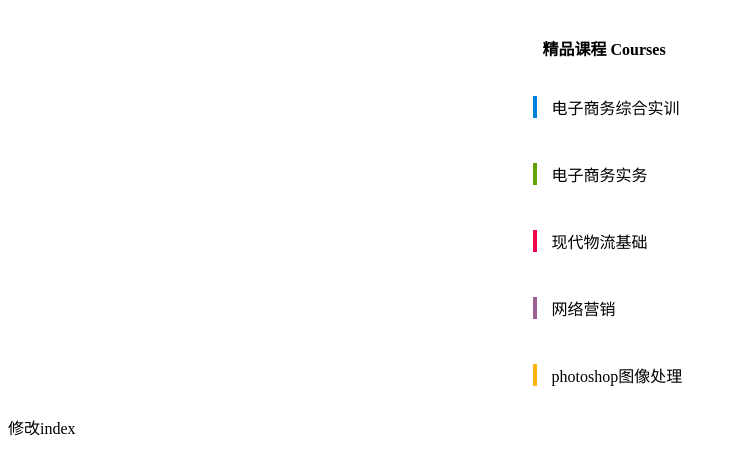
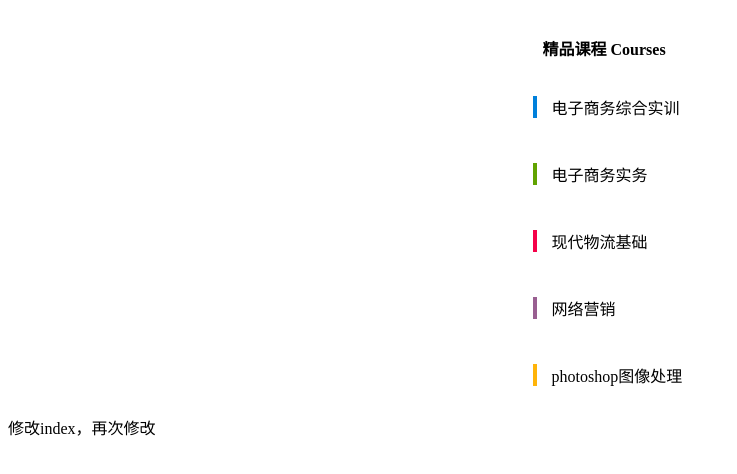
Before and after one commit to henulm/hello-world.test, a plain HTML site: page index.html in a window 1280 px wide. Shown: the whole page, without its empty margins (0-737 px from the left). Drawn offline with Linux system fonts and the light colour scheme.

Commit message:
commit index

```diff
--- a/index.html
+++ b/index.html
@@ -72,6 +72,6 @@
     		<li class="course_5"><a href="#">photoshop图像处理</a></li>
    	 </ul>
    	 </div>
-		修改index
+		修改index，再次修改
   	 </body>
 </html>
```
